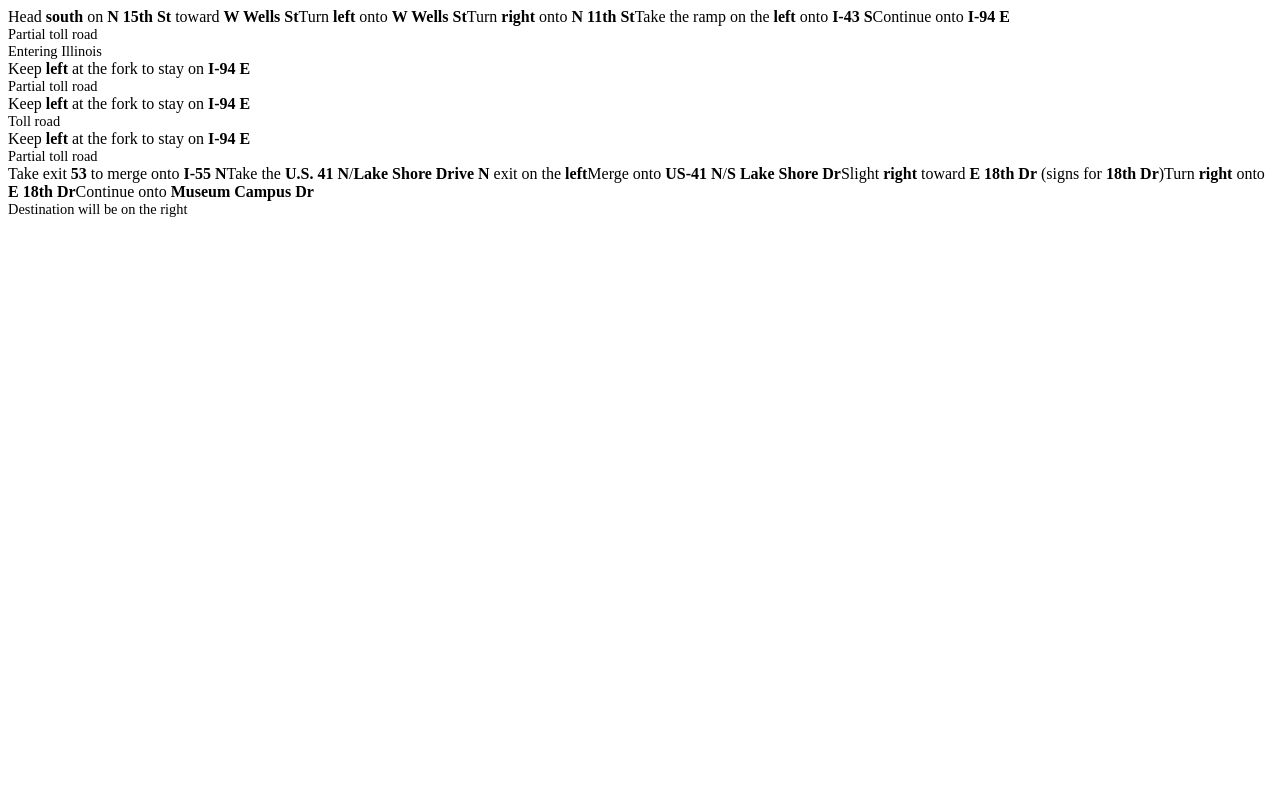
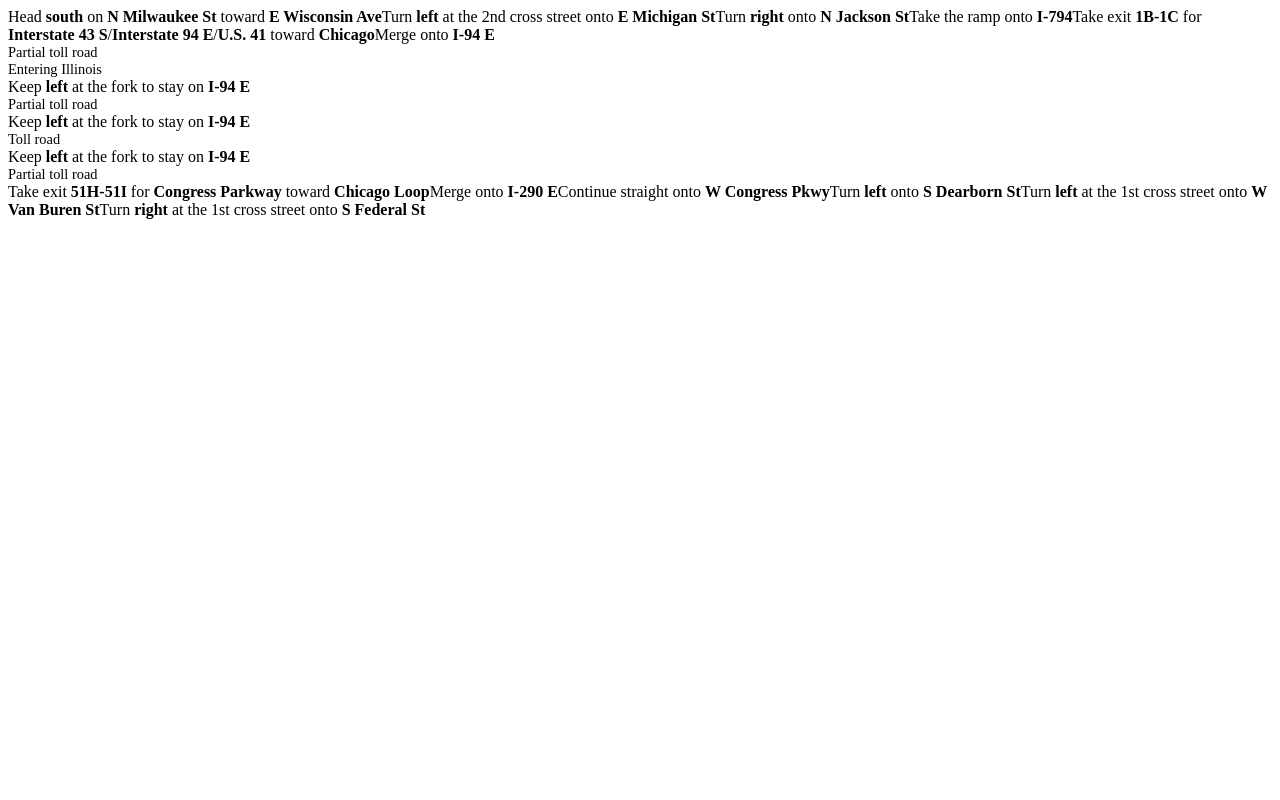
Before and after one commit to rcisneros138/GoogleDirections, a Flask app: page /d in a window 1280 px wide. Run offline with Flask 2, Linux system fonts and the light colour scheme; parts of the project's set-up code (start-up, migrations or seed data) failed here and were passed over.

Commit message:
cleaned up repository

```diff
--- a/templates/index.html
+++ b/templates/index.html
@@ -1 +1 @@
-Head <b>south</b> on <b>N 15th St</b> toward <b>W Wells St</b>Turn <b>left</b> onto <b>W Wells St</b>Turn <b>right</b> onto <b>N 11th St</b>Take the ramp on the <b>left</b> onto <b>I-43 S</b>Continue onto <b>I-94 E</b><div style="font-size:0.9em">Partial toll road</div><div style="font-size:0.9em">Entering Illinois</div>Keep <b>left</b> at the fork to stay on <b>I-94 E</b><div style="font-size:0.9em">Partial toll road</div>Keep <b>left</b> at the fork to stay on <b>I-94 E</b><div style="font-size:0.9em">Toll road</div>Keep <b>left</b> at the fork to stay on <b>I-94 E</b><div style="font-size:0.9em">Partial toll road</div>Take exit <b>53</b> to merge onto <b>I-55 N</b>Take the <b>U.S. 41 N</b>/<b>Lake Shore Drive N</b> exit on the <b>left</b>Merge onto <b>US-41 N</b>/<b>S Lake Shore Dr</b>Slight <b>right</b> toward <b>E 18th Dr</b> (signs for <b>18th Dr</b>)Turn <b>right</b> onto <b>E 18th Dr</b>Continue onto <b>Museum Campus Dr</b><div style="font-size:0.9em">Destination will be on the right</div>
+Head <b>south</b> on <b>N Milwaukee St</b> toward <b>E Wisconsin Ave</b>Turn <b>left</b> at the 2nd cross street onto <b>E Michigan St</b>Turn <b>right</b> onto <b>N Jackson St</b>Take the ramp onto <b>I-794</b>Take exit <b>1B-1C</b> for <b>Interstate 43 S</b>/<b>Interstate 94 E</b>/<b>U.S. 41</b> toward <b>Chicago</b>Merge onto <b>I-94 E</b><div style="font-size:0.9em">Partial toll road</div><div style="font-size:0.9em">Entering Illinois</div>Keep <b>left</b> at the fork to stay on <b>I-94 E</b><div style="font-size:0.9em">Partial toll road</div>Keep <b>left</b> at the fork to stay on <b>I-94 E</b><div style="font-size:0.9em">Toll road</div>Keep <b>left</b> at the fork to stay on <b>I-94 E</b><div style="font-size:0.9em">Partial toll road</div>Take exit <b>51H-51I</b> for <b>Congress Parkway</b> toward <b>Chicago Loop</b>Merge onto <b>I-290 E</b>Continue straight onto <b>W Congress Pkwy</b>Turn <b>left</b> onto <b>S Dearborn St</b>Turn <b>left</b> at the 1st cross street onto <b>W Van Buren St</b>Turn <b>right</b> at the 1st cross street onto <b>S Federal St</b>
```
Also changed, not shown: README.txt.
